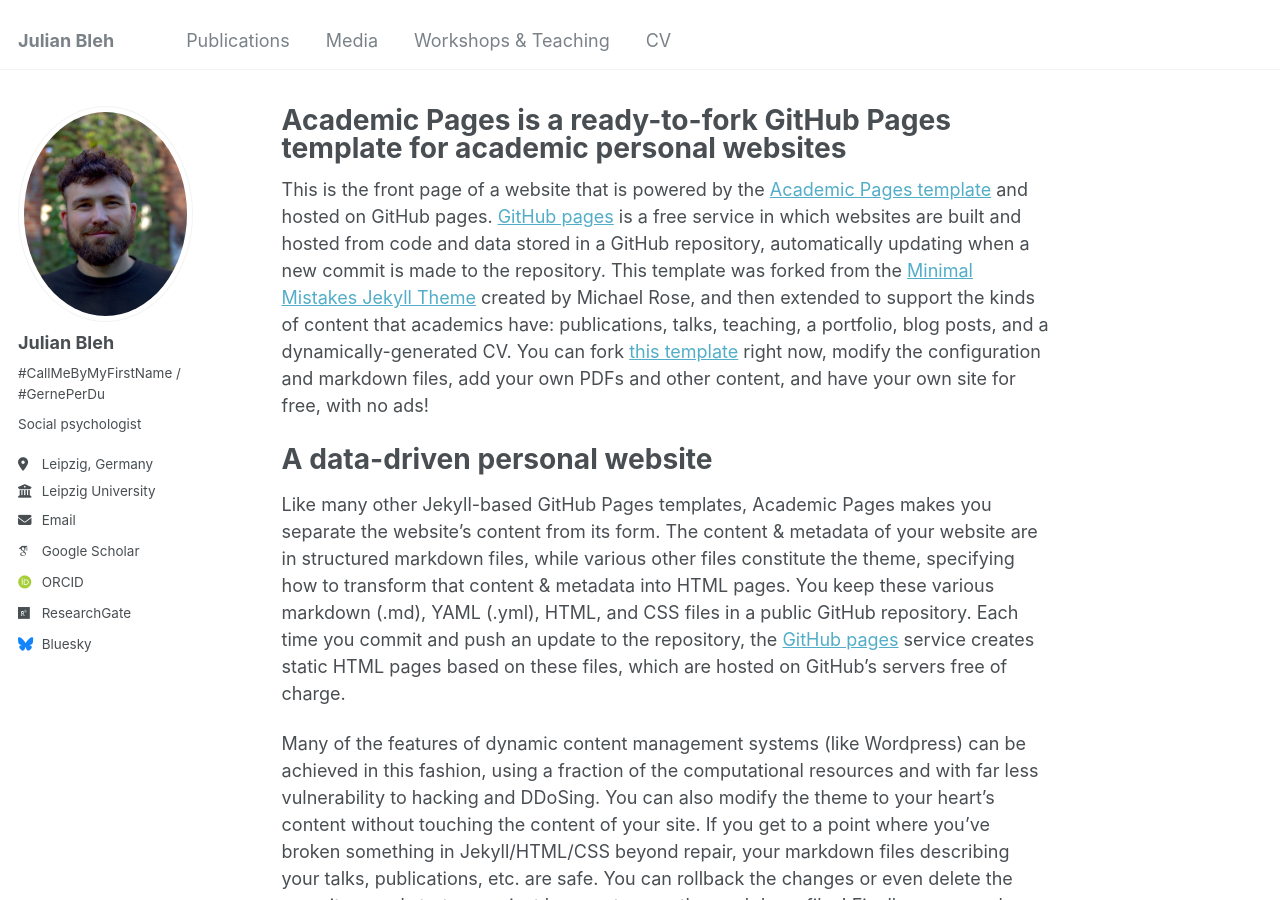
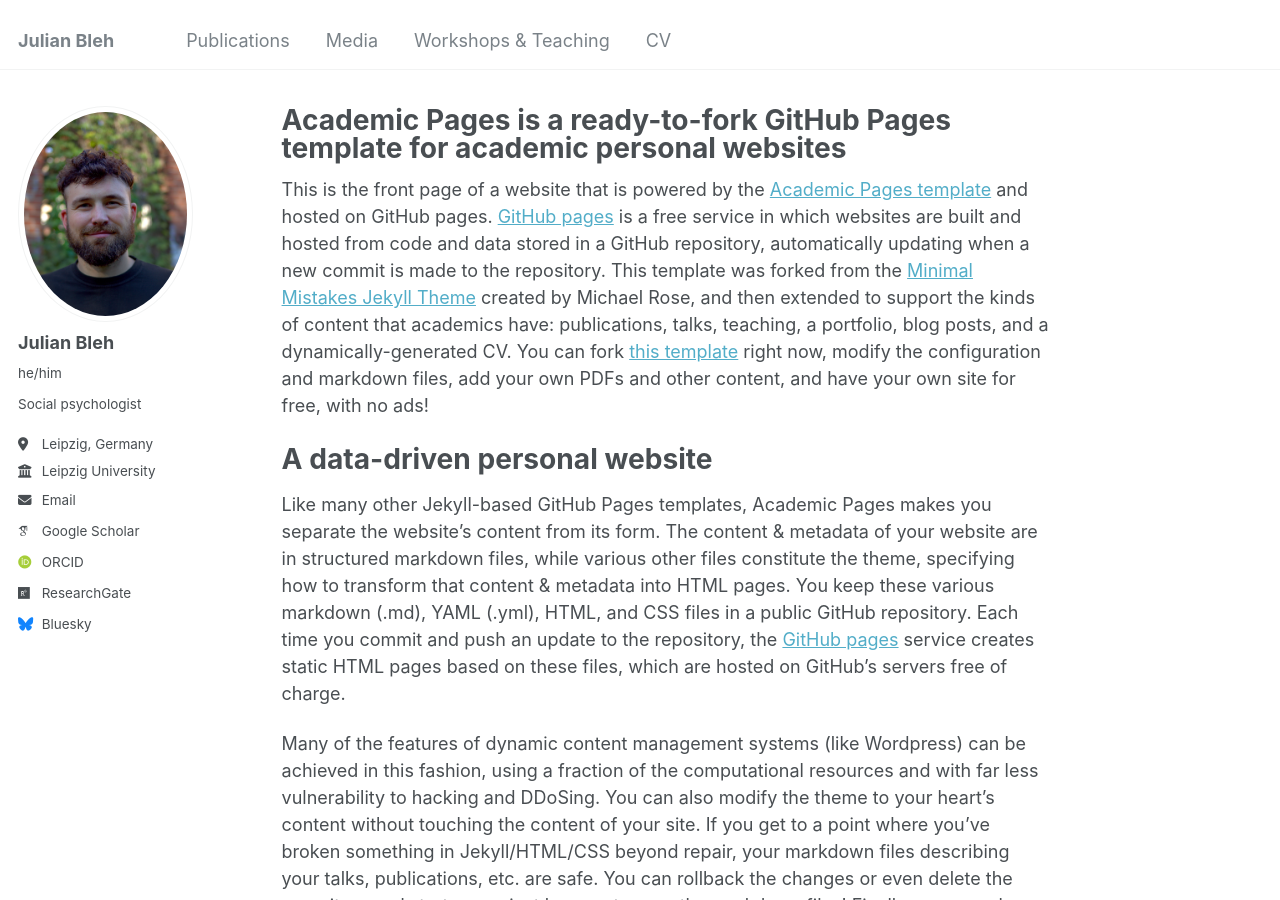
Before and after one commit to JulianBleh/JulianBleh1.github.io, a Jekyll site: the page built from _pages/about.md, in a window 1280 px wide and 900 px high. Built offline with Jekyll 4.4.1, drawn with Linux system fonts in a browser that asks for light colours; some web fonts are replaced.

Commit message:
Update _config.yml

```diff
--- a/_config.yml
+++ b/_config.yml
@@ -24,7 +24,6 @@ author:
   avatar           : "Foto2_Julian_Bleh_2022_under1mb.jpg"
   name             : "Julian Bleh"
   pronouns         : "he/him"
-  pronouns         : "#CallMeByMyFirstName / #GernePerDu"
   bio              : "Social psychologist"
   location         : "Leipzig, Germany"
   employer         : "Leipzig University"
```
